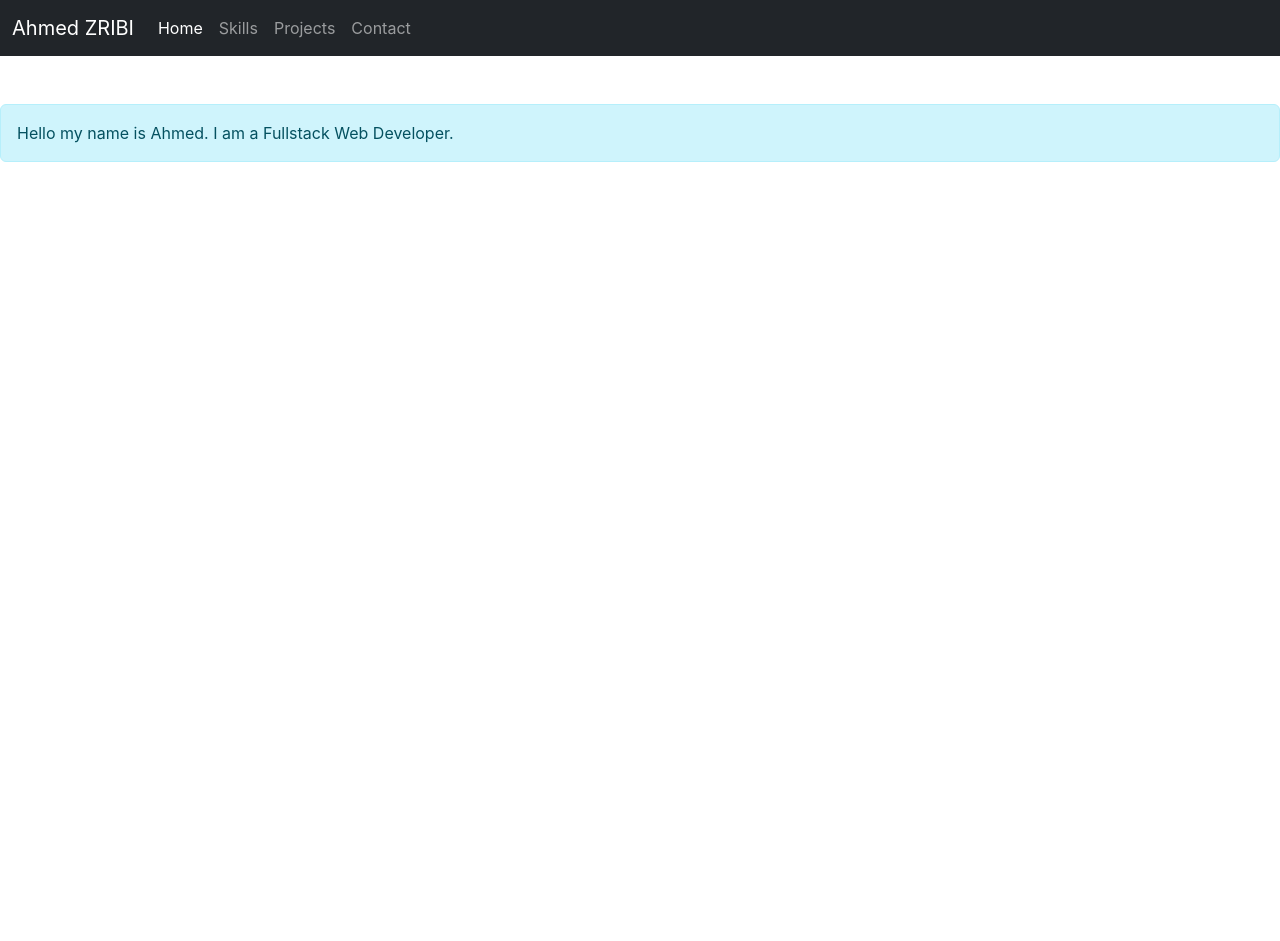
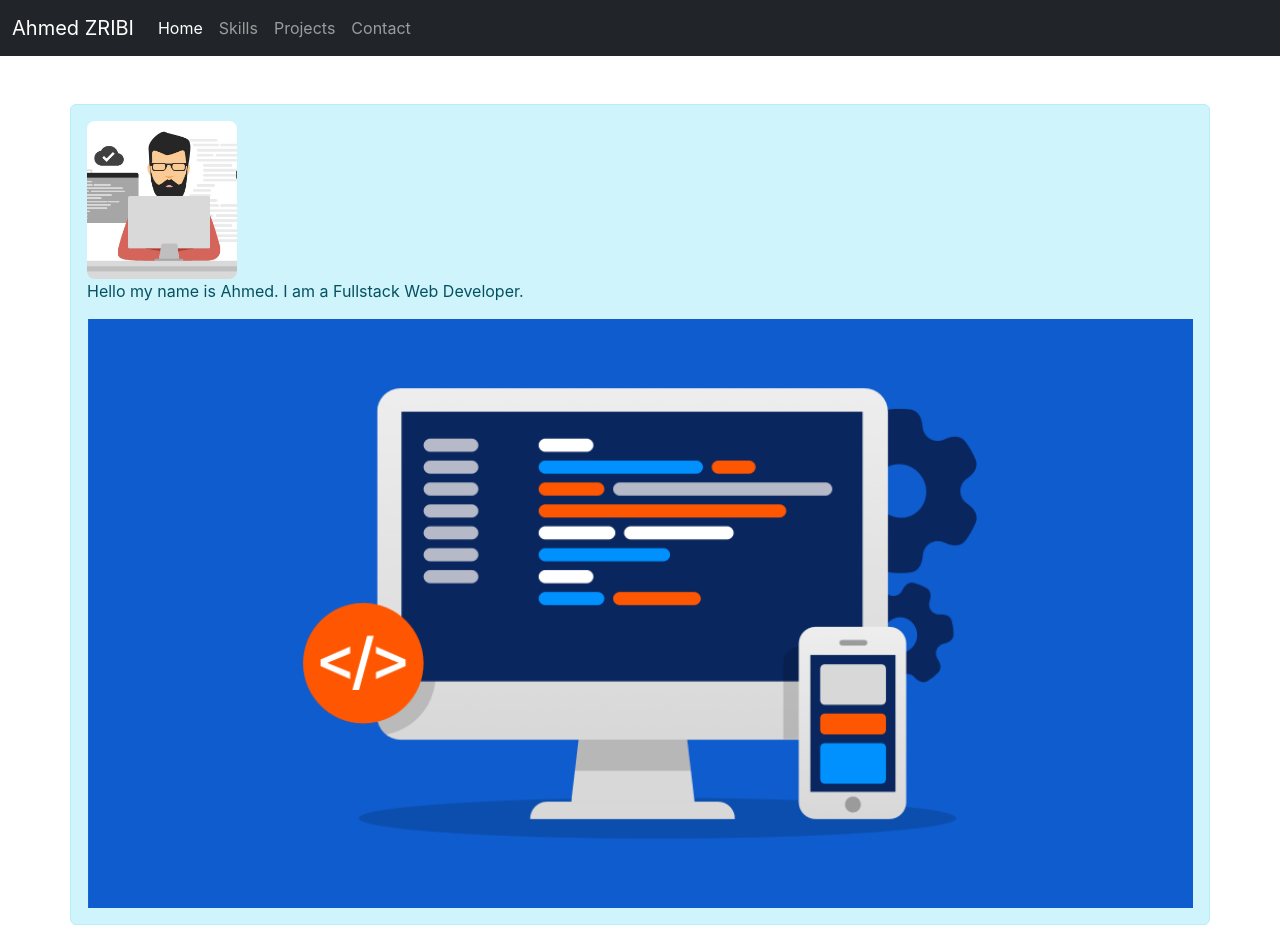
Before and after one commit to zdahmed93/portfolio, a React (Create React App) app: page / in a window 1280 px wide. Before the commit the page ends 800 px from the top, so only its background shows below. Built offline with nearby package versions, Linux system fonts and the light colour scheme.

Commit message:
Add content to the Home page

```diff
--- a/src/index.css
+++ b/src/index.css
@@ -11,3 +11,7 @@
   font-family: source-code-pro, Menlo, Monaco, Consolas, 'Courier New',
     monospace;
 }
+
+.with-border-radius {
+  border-radius: 8px;
+}
--- a/src/pages/Home.js
+++ b/src/pages/Home.js
@@ -1,9 +1,12 @@
 import React from 'react'
+import webImage from '../images/photo-2.png'
 
 function Home() {
   return (
-    <div className="alert alert-info mt-5" role="alert">
-      Hello my name is Ahmed. I am a Fullstack Web Developer.
+    <div className="alert alert-info mt-5 container" role="alert">
+      <img src="/images/photo-1.png" className='with-border-radius' width="150px" alt="My Photo" />
+      <p>Hello my name is Ahmed. I am a Fullstack Web Developer.</p>
+      <img src={webImage} style={{width: '100%'}} alt="Web" />
     </div>
   )
 }
```
Also changed, not shown: public/images/photo-1.png (added), src/images/photo-2.png (added).
